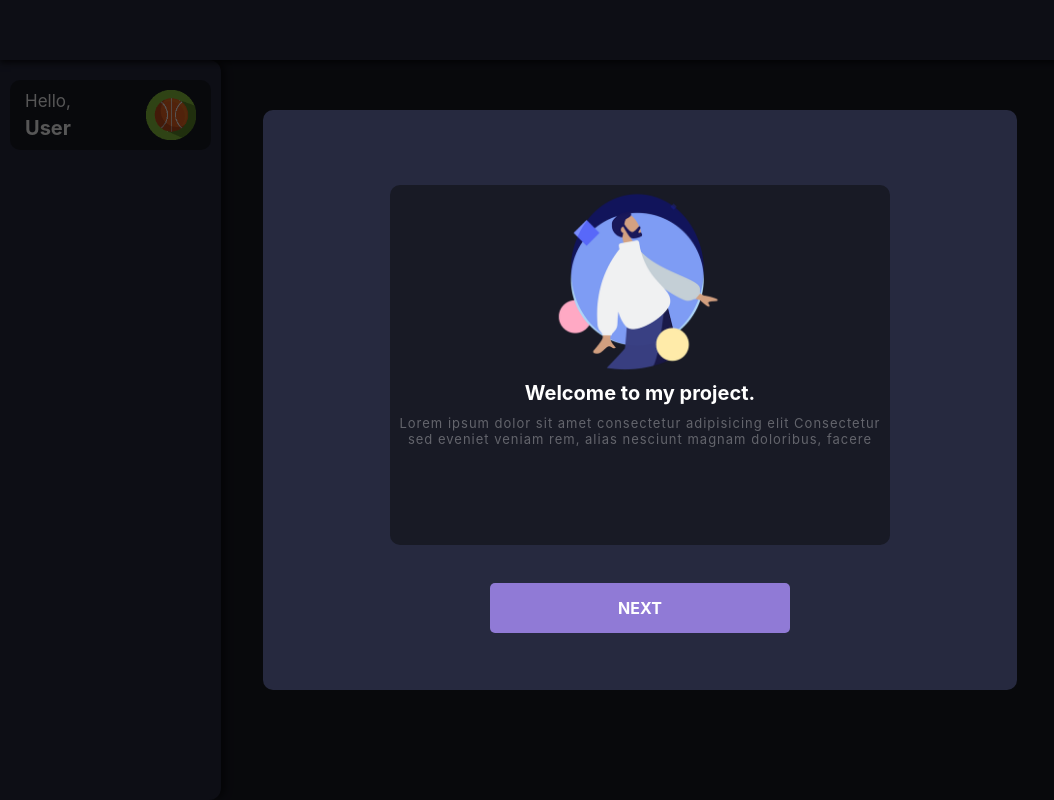
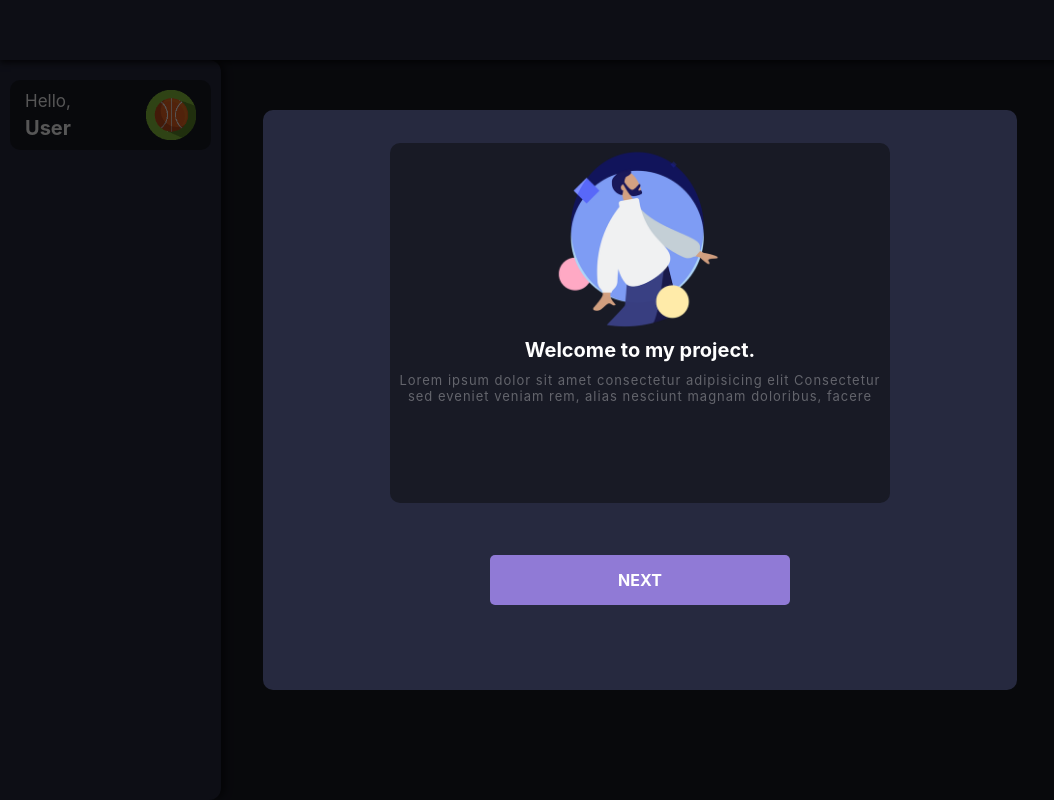
Before and after one commit to oPedroFranca/Todo-list, a React (Vite) app: page / in a window 1280 px wide. Shown: the whole page, without its empty margins (0-1054 px from the left). Built offline with nearby package versions, Linux system fonts and the light colour scheme.

Commit message:
creating welcome Modal

```diff
--- a/src/components/WelcomeModal/ModalHeader/index.tsx
+++ /dev/null
@@ -1,6 +0,0 @@
-import React from 'react';
-import { ModalHeaderDiv } from './style';
-
-export const ModalHeader = () => {
-  return <ModalHeaderDiv></ModalHeaderDiv>;
-};
--- a/src/components/WelcomeModal/ModalHeader/style.tsx
+++ /dev/null
@@ -1,19 +0,0 @@
-import styled from 'styled-components';
-import { colors } from '../../../theme/GlobalStyles';
-
-export const ModalHeaderDiv = styled.div`
-  display: flex;
-  padding-top: 10px;
-  align-items: center;
-  justify-content: center;
-  padding-bottom: 10px;
-
-  & img {
-    width: 30px;
-  }
-
-  & h1 {
-    font-size: 23px;
-    margin-right: 10px;
-  }
-`;
--- a/src/components/WelcomeModal/index.tsx
+++ b/src/components/WelcomeModal/index.tsx
@@ -1,15 +1,12 @@
 import React from 'react';
 
 import { ModalContent, ModalDiv } from './style';
-import { ModalHeader } from './ModalHeader';
 import { ModalMain } from './ModalMain';
 
 export const WelcomeModal = () => {
   return (
     <ModalDiv>
       <ModalContent>
-        <ModalHeader />
-
         <ModalMain />
       </ModalContent>
     </ModalDiv>
```
Also changed, not shown: public/icons/Humaaans - Wireframe.png (deleted).
